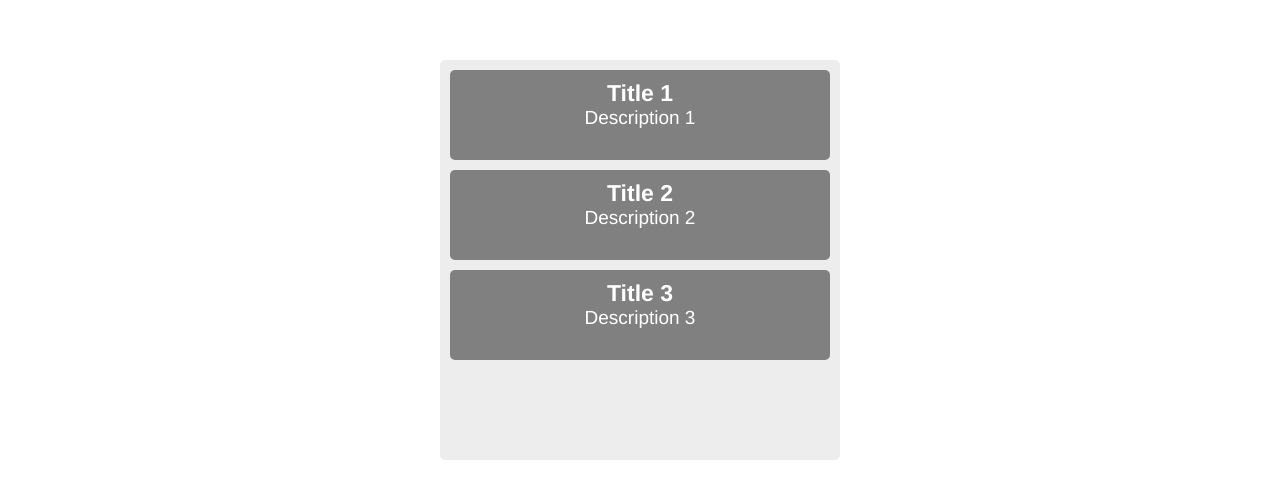
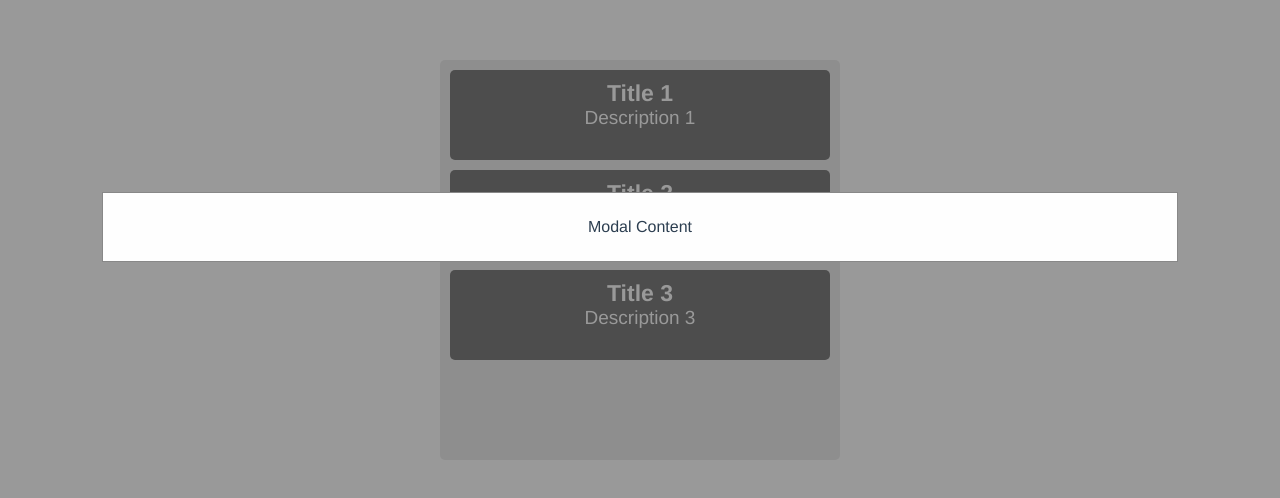
Before and after one commit to ivosahlik/todo, a Vue app: page / in a window 1280 px wide. Shown: the top 498 px of the page. Built offline with nearby package versions, Linux system fonts and the light colour scheme.

Commit message:
added modal window

```diff
--- a/src/App.vue
+++ b/src/App.vue
@@ -4,6 +4,9 @@
       <div class="todo-container">
         <todo-list :todos="todos" />
       </div>
+    </div>
+    <div class="modal">
+      <div class="modal-content">Modal Content</div>
     </div>
   </div>
 </template>
@@ -65,4 +68,23 @@ export default {
     border-radius: 5px;
   }
 }
+
+.modal {
+  display: block;
+  position: fixed;
+  z-index: 9999;
+  width: 100%;
+  height: 100%;
+  overflow: auto;
+  top: 0;
+  left: 0;
+  background-color: rgba($color: #000000, $alpha: 0.4);
+  &-content {
+    background-color: #fefefe;
+    margin: 15% auto;
+    padding: 25px;
+    width: 80%;
+    border: 1px solid #888;
+  }
+}
 </style>
```
